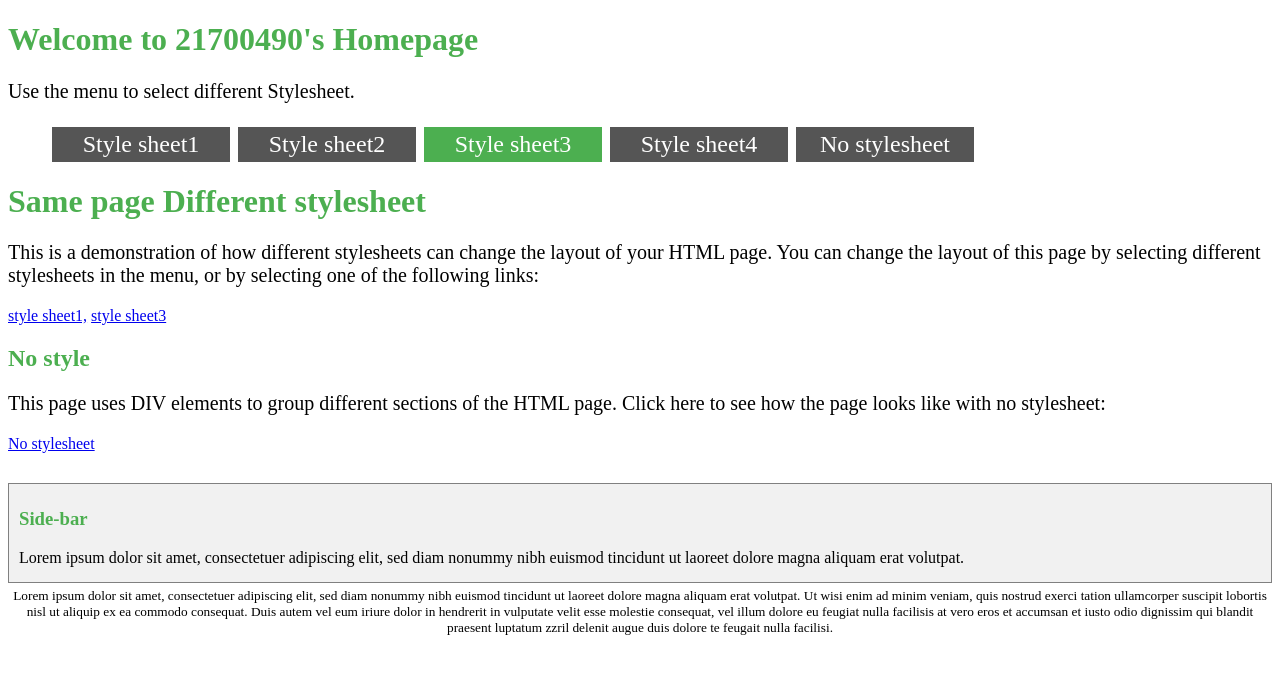
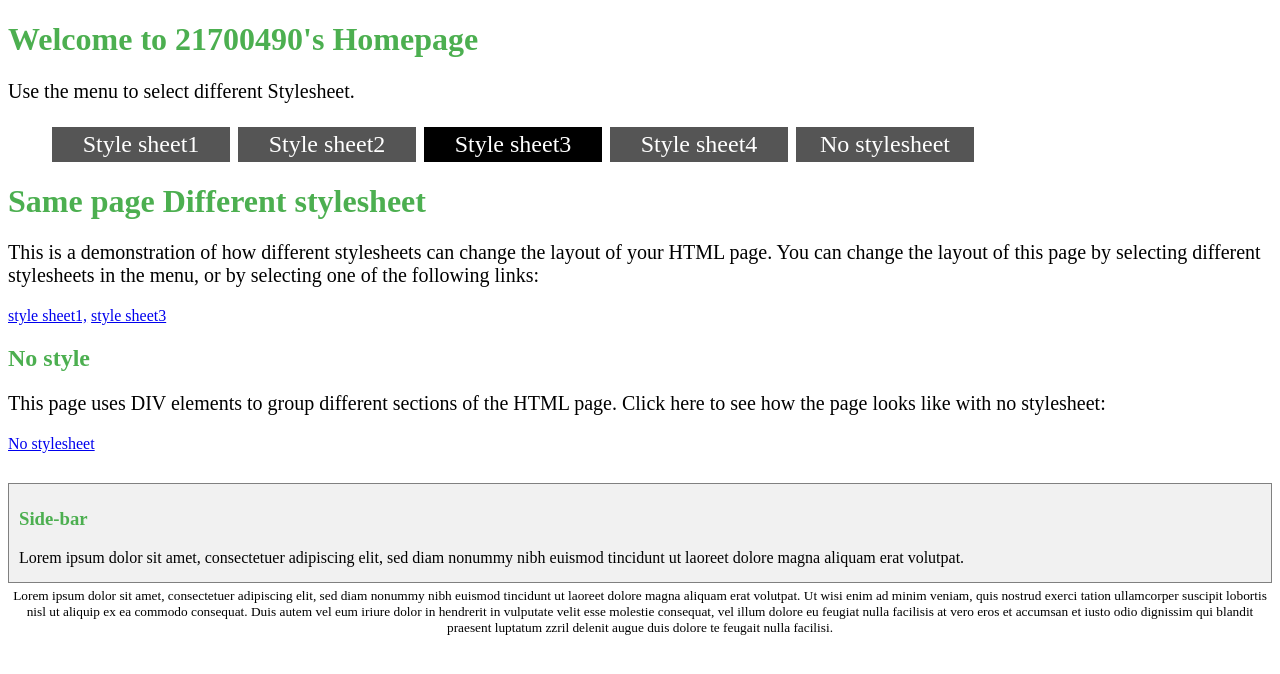
Before and after one commit to lGUNHEE/Project_Vscode, a plain HTML site: page style2.html in a window 1280 px wide. In both pictures the pointer is over the item "Style sheet3". Drawn offline with Linux system fonts and the light colour scheme.

Commit message:
edit error

```diff
--- a/style2.html
+++ b/style2.html
@@ -38,7 +38,7 @@
             background-color: black;
         }
         #selected:hover {
-            background-color: blacks;
+            background-color: black;
         }
 
         #mainContent {
```
